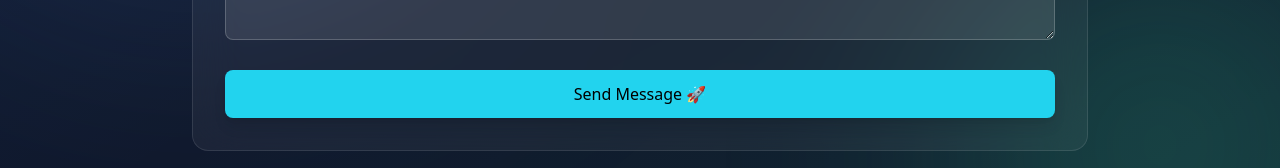
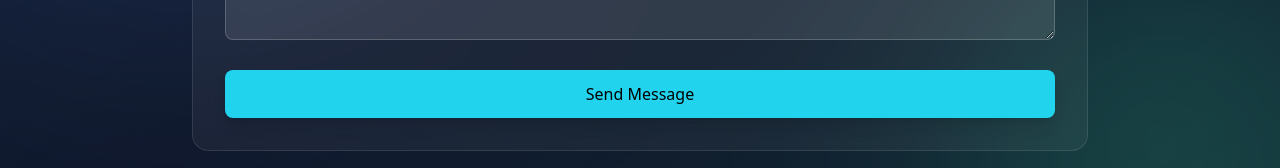
Before and after one commit to Srabanigorai/latest-portfolio, a React (Vite) app: page / in a window 1280 px wide. Shown: the part 5030-5198 px from the top of the page. Built offline with nearby package versions, Linux system fonts and the light colour scheme.

Commit message:
Update Contacts.jsx

```diff
--- a/src/components/Contacts.jsx
+++ b/src/components/Contacts.jsx
@@ -97,7 +97,7 @@ export default function Contact() {
               type="submit"
               className="w-full py-3 bg-cyan-400 text-black rounded-lg font-medium shadow-lg hover:shadow-cyan-400/40 transition"
             >
-              Send Message 🚀
+              Send Message
             </motion.button>
           </motion.form>
         ) : (
@@ -107,7 +107,7 @@ export default function Contact() {
             className="text-center bg-white/5 border border-white/10 backdrop-blur-xl p-10 rounded-2xl"
           >
             <h3 className="text-2xl text-cyan-400 mb-3">
-              Message Sent ✅
+              Message Sent
             </h3>
 
           </motion.div>
```
